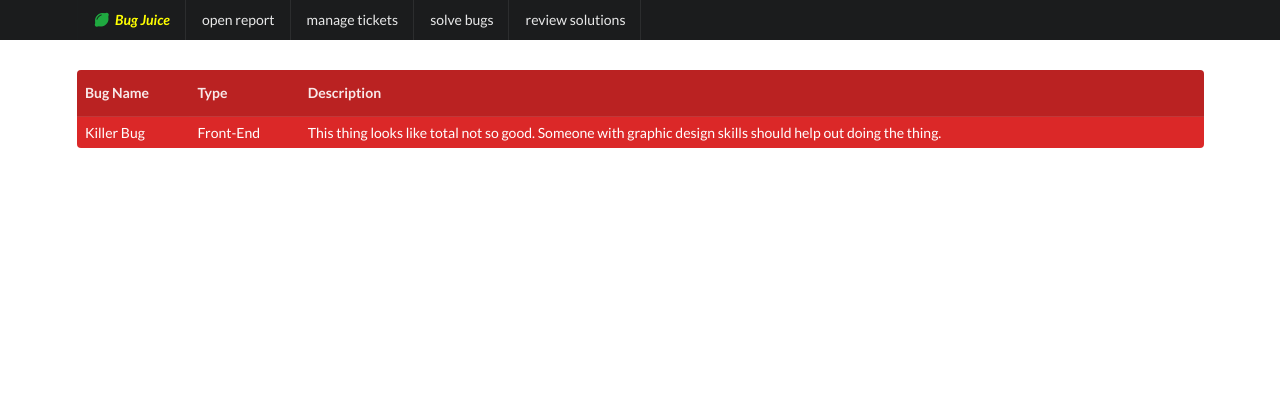
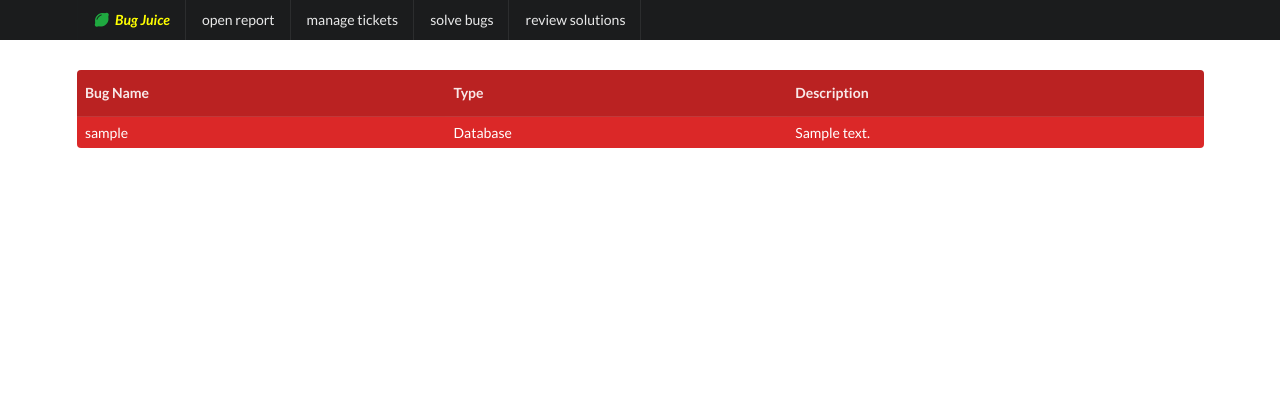
Before and after one commit to exinmusic/bug-juice, a Django app: page /bugs in a window 1280 px wide. Shown: the top 420 px of the page. After the commit the page ends 148 px from the top, so only its background shows below. Run offline with Django 3.2, Linux system fonts and the light colour scheme; tables that the repository leaves empty hold one stand-in row (values such as "Sample post"); some libraries are stand-ins or nearby versions.

Commit message:
Early bug list

```diff
--- a/mysite/tickets/static/css/index.css
+++ b/mysite/tickets/static/css/index.css
@@ -1,3 +1,3 @@
 .main.container {
-    margin-top: 5em;
+    padding-top: 5em;
 }
--- /dev/null
+++ b/mysite/tickets/templates/tickets/bug.html
@@ -0,0 +1,9 @@
+{% for bug in bugs %}
+<tbody>
+	<tr>
+	  <td>{{ bug.nickname }}</td>
+	  <td>{{ bug.department }}</td>
+	  <td>{{ bug.description }}</td>
+	</tr>
+  </tbody>
+{% endfor %}
--- a/mysite/tickets/templates/tickets/bugs.html
+++ b/mysite/tickets/templates/tickets/bugs.html
@@ -3,21 +3,16 @@
 {% block content %}
 
 <div class="ui main container">
-
     <table class="ui inverted red very compact table">
         <thead>
-          <tr><th>Bug Name</th>
-          <th>Type</th>
-          <th>Description</th>
-        </tr></thead><tbody>
           <tr>
-            <td>Killer Bug</td>
-            <td>Front-End</td>
-            <td>This thing looks like total not so good. Someone with graphic design skills should help out doing the thing.</td>
+            <th>Bug Name</th>
+            <th>Type</th>
+            <th>Description</th>
           </tr>
-        </tbody>
-      </table>
-
+        </thead>
+        {% include "tickets/bug.html" %}
+    </table>
 </div>
 
 {% endblock %}
--- a/mysite/tickets/views.py
+++ b/mysite/tickets/views.py
@@ -19,8 +19,8 @@ def submit(request):
 									department=report_data['department'],
 									description=report_data['description'],
                                     reporter=report_data['reporter'])
-        reports = models.Report.objects.all().filter(bug=False).values()
-        return render(request, "tickets/tickets.html", {"reports":reports})
+        all_reports = models.Report.objects.all().filter(bug=False).values()
+        return render(request, "tickets/tickets.html", {"reports":all_reports})
     # GET
     else:
         return render(request, "tickets/submit.html")
@@ -40,14 +40,14 @@ def tickets(request):
             except:
                 print('No report by that ID found...')
 
-            reports = models.Report.objects.all().filter(bug=False).values()
-            return render(request, "tickets/tickets.html", {"reports":reports})
+            all_reports = models.Report.objects.all().filter(bug=False).values()
+            return render(request, "tickets/tickets.html", {"reports":all_reports})
     # GET
     else:
-        reports = models.Report.objects.all().filter(bug=False).values()
-        return render(request, "tickets/tickets.html", {"reports":reports})
+        all_reports = models.Report.objects.all().filter(bug=False).values()
+        return render(request, "tickets/tickets.html", {"reports":all_reports})
 
 # SOLVE BUGS
 def bugs(request):
     all_bugs = models.Report.objects.all().filter(bug=True).values()
-    return render(request, "tickets/bugs.html")
+    return render(request, "tickets/bugs.html", {"bugs":all_bugs})
```
